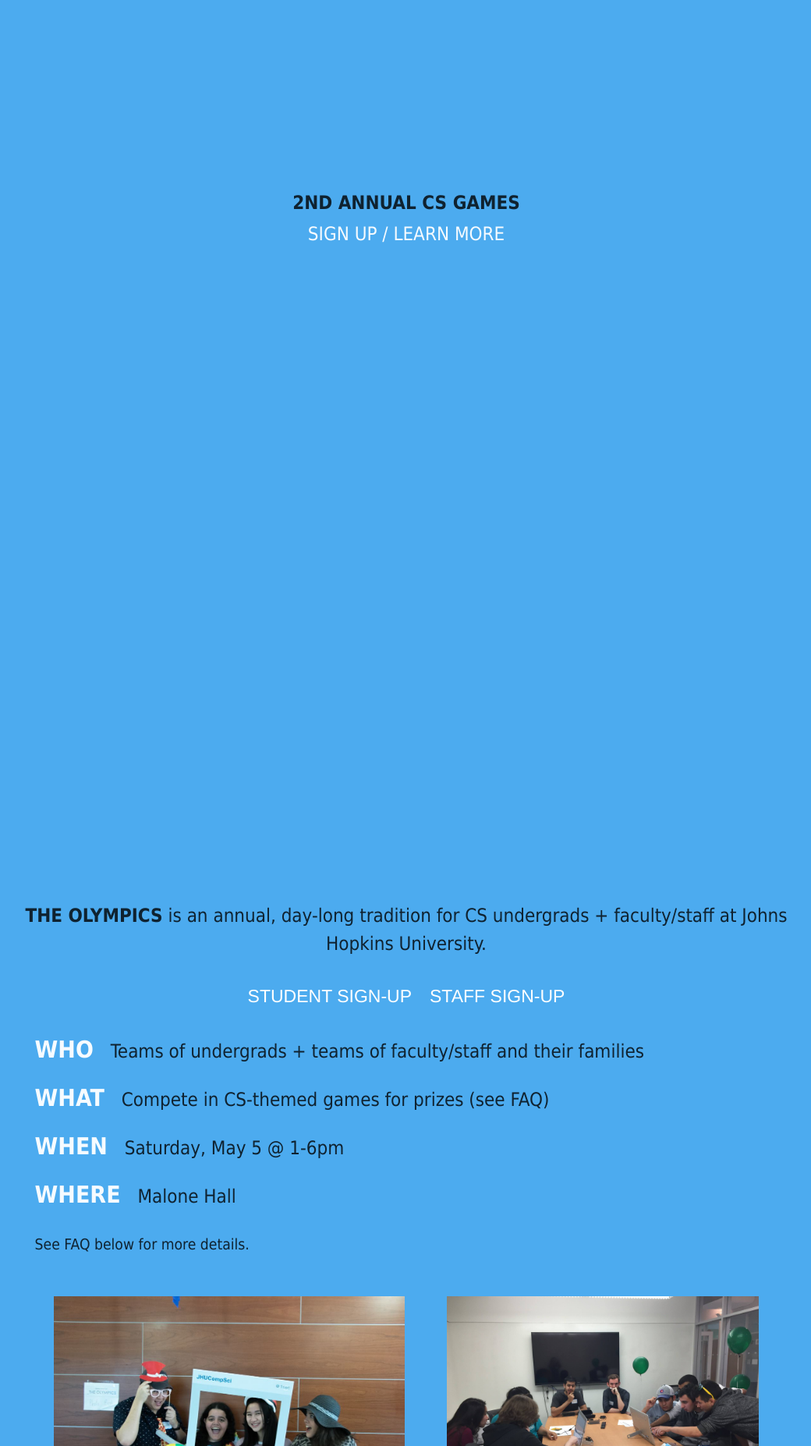
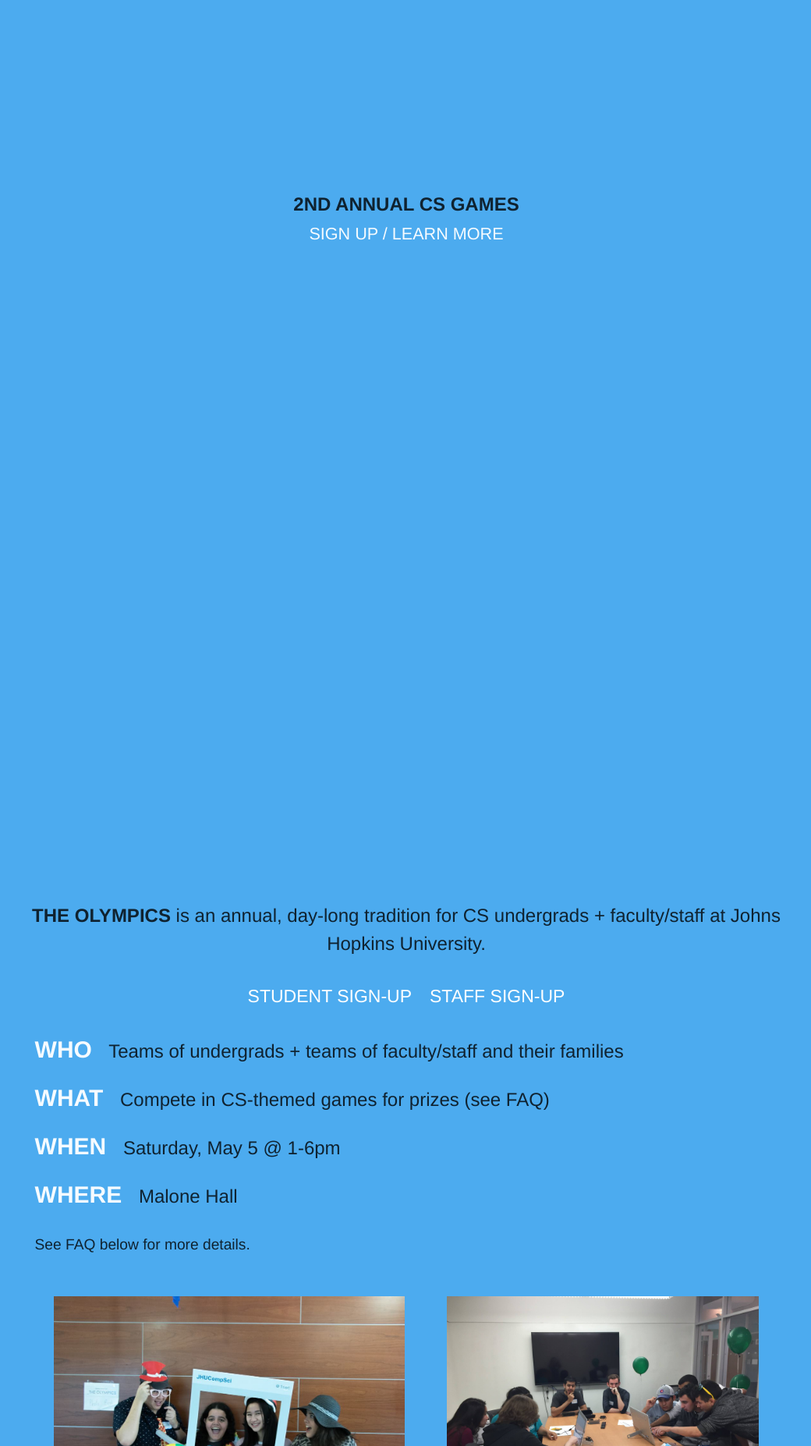
Before and after one commit to WiCSJHU/wicsjhu.github.io, a PHP site: page /olympiCS/index.html in a window 1280 px wide. Shown: the part 1124-2978 px from the top of the page at 78% size, without its empty margins (119-1159 px from the left). Run offline with PHP 8.4, Linux system fonts and the light colour scheme; some web fonts are replaced.

Commit message:
altered font, font size

```diff
--- a/olympiCS/css/base.css
+++ b/olympiCS/css/base.css
@@ -19,7 +19,7 @@ body {
 }
 
 p {
-	font-family: Trebuchet, Tahoma, Arial;
+	font-family: "Helvetica Neue", Helvetica, Trebuchet, Tahoma, Arial;
 	color: rgba(0, 0, 0, 0.8);
 	font-weight: 500;
 }
@@ -323,6 +323,7 @@ main {
 	display: block;
 	color: rgba(255, 255, 255, 0.95);
 	margin: .5em;
+	font-size: .9em;
 }
 
 .slidenav a:hover {
```
